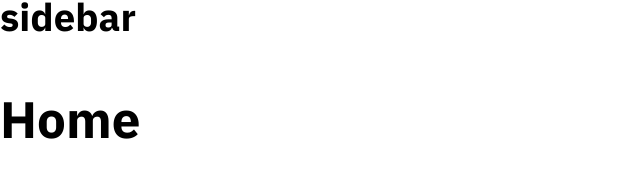
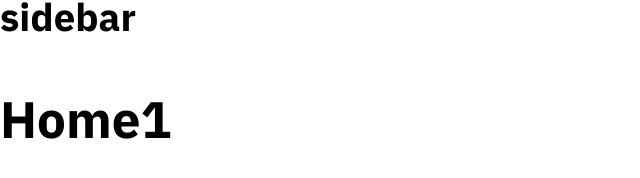
Before and after one commit to mhd-1999/tiktokapp, a React (Create React App) app: page / in a window 1280 px wide. Shown: the part 132-310 px from the top of the page, without its empty margins (0-640 px from the left). Built offline with nearby package versions, Linux system fonts and the light colour scheme.

Commit message:
Update index.js

```diff
--- a/src/pages/Home/index.js
+++ b/src/pages/Home/index.js
@@ -1,5 +1,5 @@
 function Home() {
-    return <h1>Home</h1>;
+    return <h1>Home1</h1>;
 }
 
 export default Home;
```
